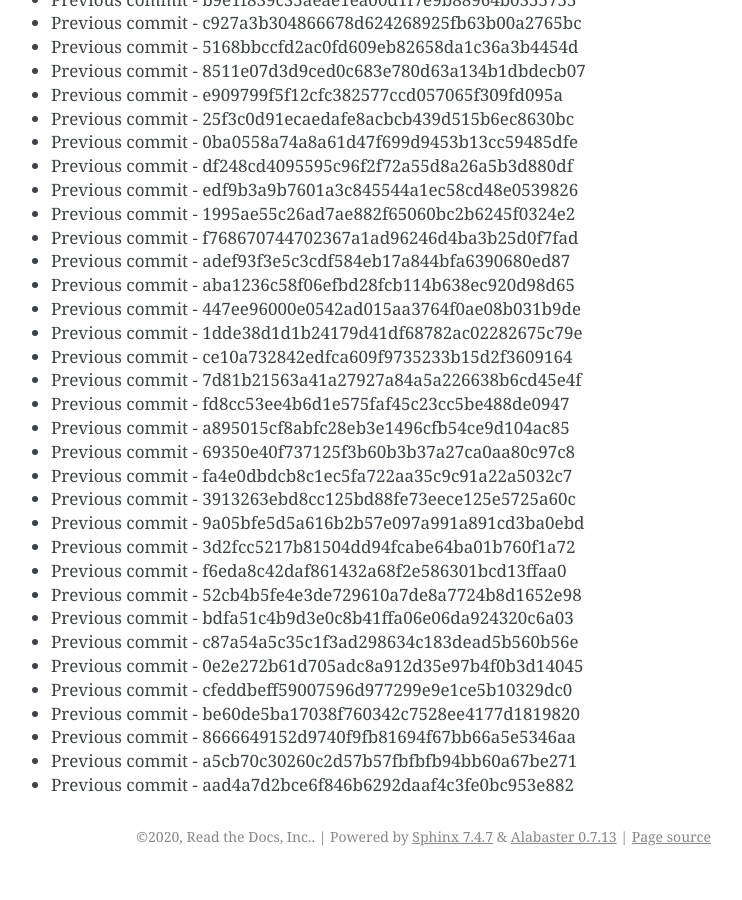
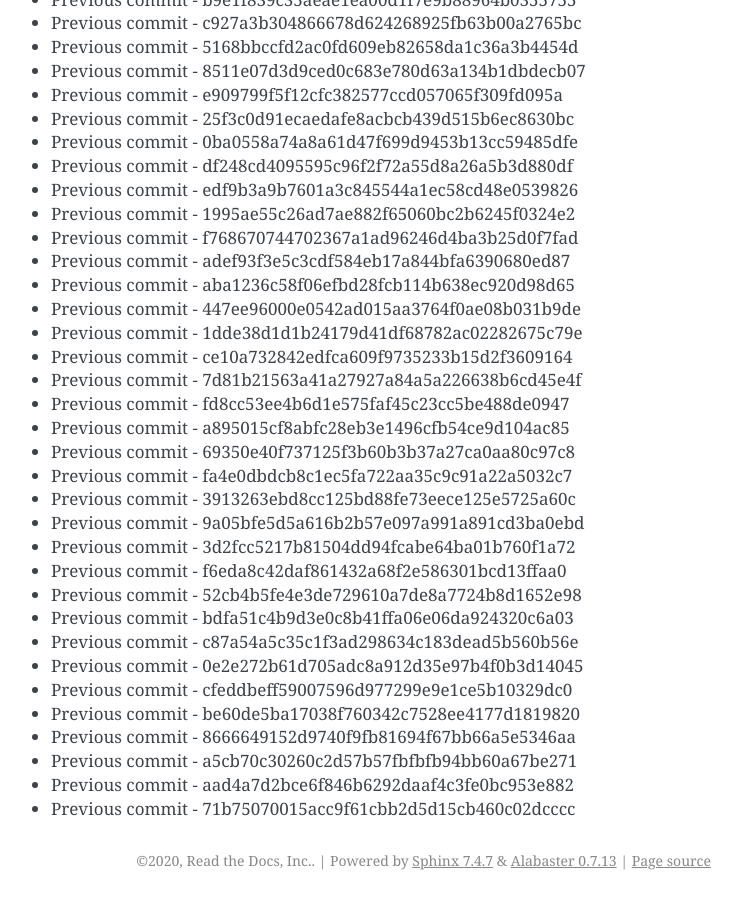
Before and after one commit to readthedocs/rtd-git-stresstest, a Sphinx documentation site: the page built from docs/updates.rst, in a window 1280 px wide and 900 px high, scrolled down 17980 px. Shown: the whole window, without its empty margins (399-1141 px from the left). Built offline with Sphinx 7.4.7, drawn with Linux system fonts in a browser that asks for light colours; before the commit the page ends 18856 px from its top, so only the background shows below that.

Commit message:
Generating commit from previous: 71b75070015acc9f61cbb2d5d15cb460c02dcccc

```diff
--- a/docs/updates.rst
+++ b/docs/updates.rst
@@ -787,3 +787,4 @@ It can be tested for any performance characteristics.
 * Previous commit - 8666649152d9740f9fb81694f67bb66a5e5346aa
 * Previous commit - a5cb70c30260c2d57b57fbfbfb94bb60a67be271
 * Previous commit - aad4a7d2bce6f846b6292daaf4c3fe0bc953e882
+* Previous commit - 71b75070015acc9f61cbb2d5d15cb460c02dcccc
```
